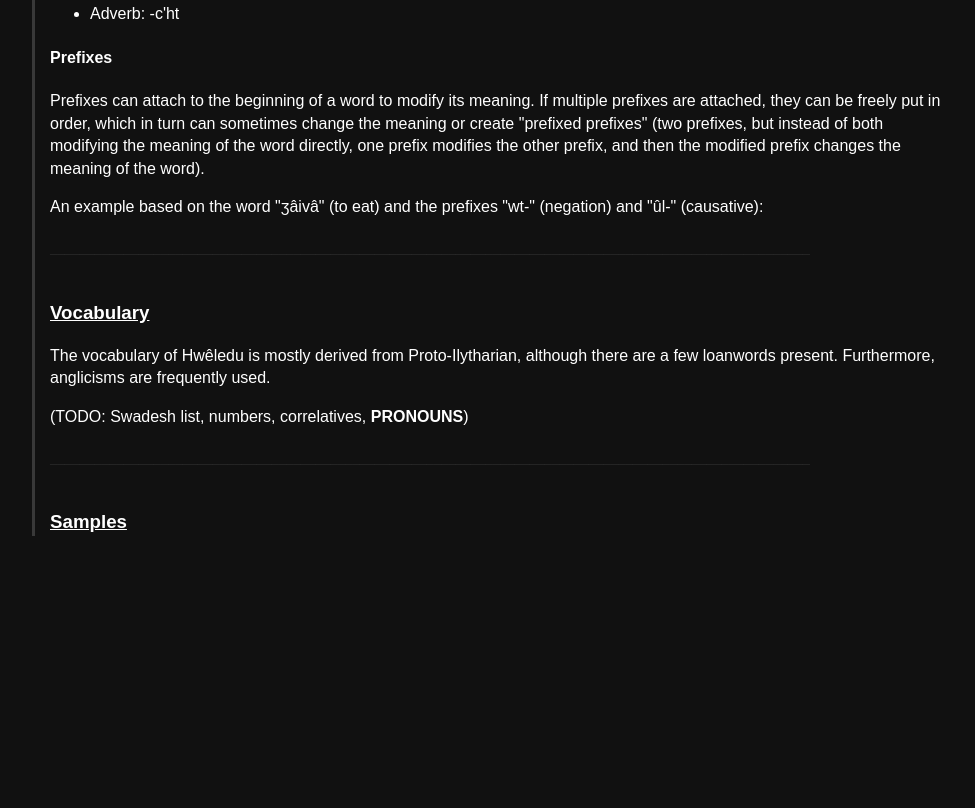
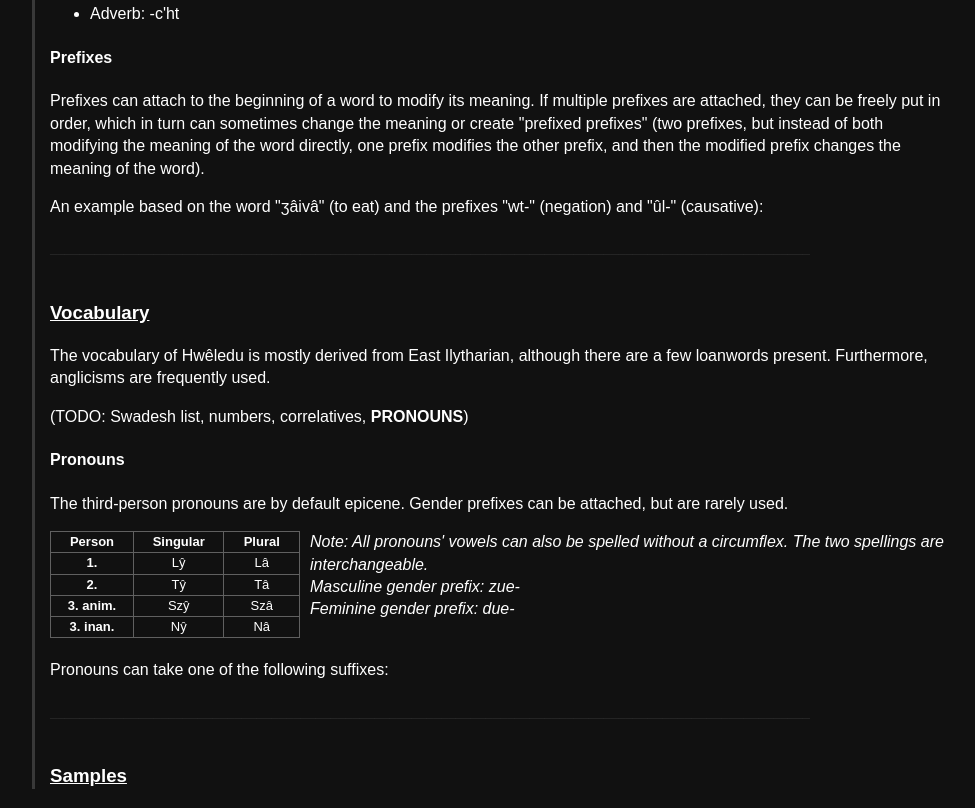
Before and after one commit to redstonulo/redstonulo.github.io, a plain HTML site: page library/conlangs/ily_langs/hweledu/index.html in a window 1280 px wide. Shown: the part 6119-6927 px from the top of the page, without its empty margins (216-1191 px from the left). Before the commit the page ends 6673 px from the top, so only its background shows below. Drawn offline with Linux system fonts and the light colour scheme.

Commit message:
small changes in hweledu

```diff
--- a/library/conlangs/ily_langs/hweledu/index.html
+++ b/library/conlangs/ily_langs/hweledu/index.html
@@ -468,8 +468,39 @@
         <code></code>
         <h5 id="vocabulary">_______________________________________________________________________________________________________<br><br></h5>
         <h3>Vocabulary</h3>
-        <p>The vocabulary of Hwêledu is mostly derived from Proto-Ilytharian, although there are a few loanwords present. Furthermore, anglicisms are frequently used.</p>
+        <p>The vocabulary of Hwêledu is mostly derived from East Ilytharian, although there are a few loanwords present. Furthermore, anglicisms are frequently used.</p>
         <p>(TODO: Swadesh list, numbers, correlatives, <strong>PRONOUNS</strong>)</p>
+        <h4>Pronouns</h4>
+        <p>The third-person pronouns are by default epicene. Gender prefixes can be attached, but are rarely used.</p>
+        <table style="width:250px">
+          <tr>
+            <th>Person</th>
+            <th>Singular</th>
+            <th>Plural</th>
+          </tr>
+          <tr>
+            <th>1.</th>
+            <td>Lŷ</td>
+            <td>Lâ</td>
+          </tr>
+          <tr>
+            <th>2.</th>
+            <td>Tŷ</td>
+            <td>Tâ</td>
+          </tr>
+          <tr>
+            <th>3. anim.</th>
+            <td>Szŷ</td>
+            <td>Szâ</td>
+          </tr>
+          <tr>
+            <th>3. inan.</th>
+            <td>Nŷ</td>
+            <td>Nâ</td>
+          </tr>
+        </table>
+        <p style="margin-left: 260px;"><i>Note: All pronouns' vowels can also be spelled without a circumflex. The two spellings are interchangeable. <br>Masculine gender prefix: zue- <br>Feminine gender prefix: due- <br></i></p>
+        <p><br> Pronouns can take one of the following suffixes:</p>
         <h5 id="vocabulary">_______________________________________________________________________________________________________<br><br></h5>
         <h3>Samples</h3>
 
```
